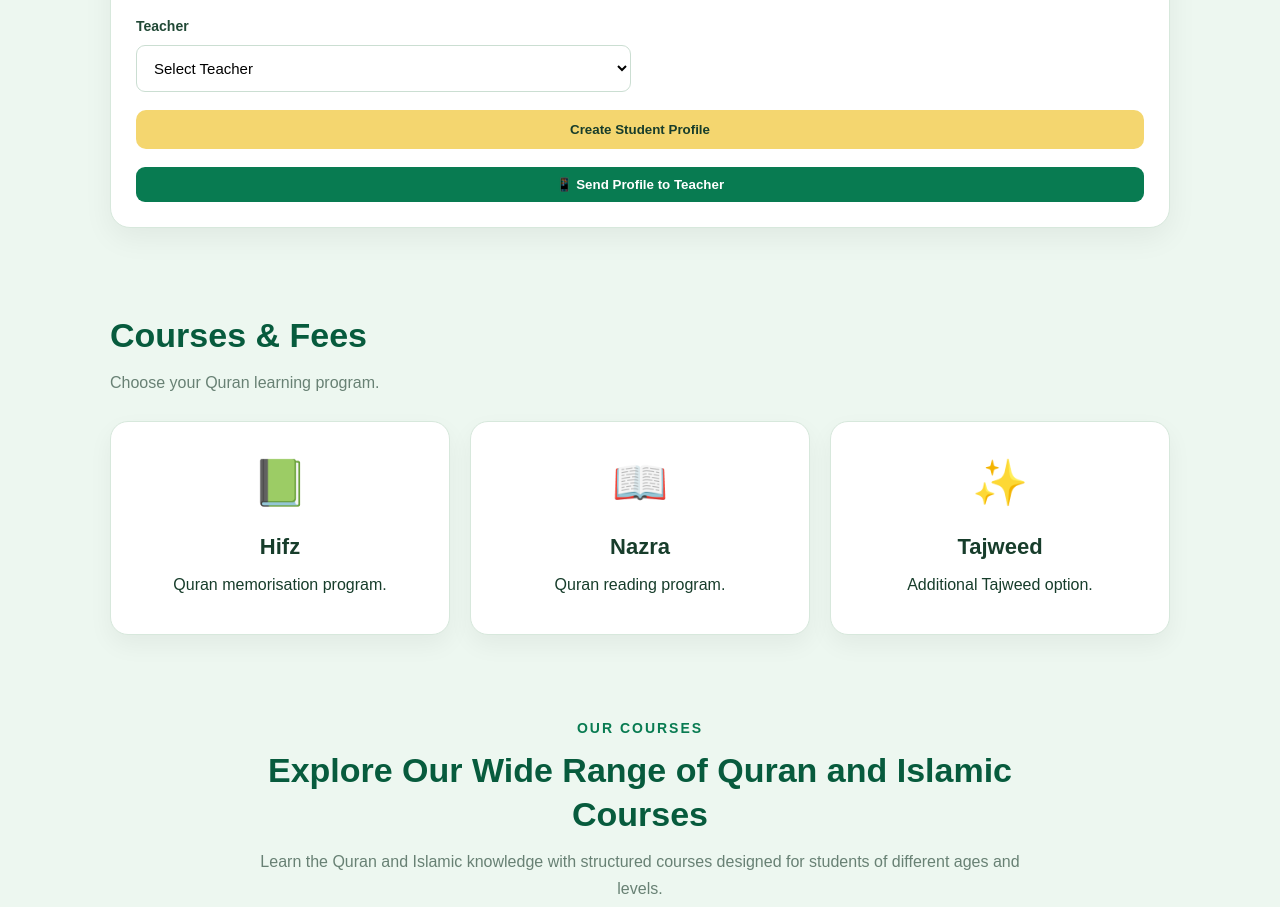
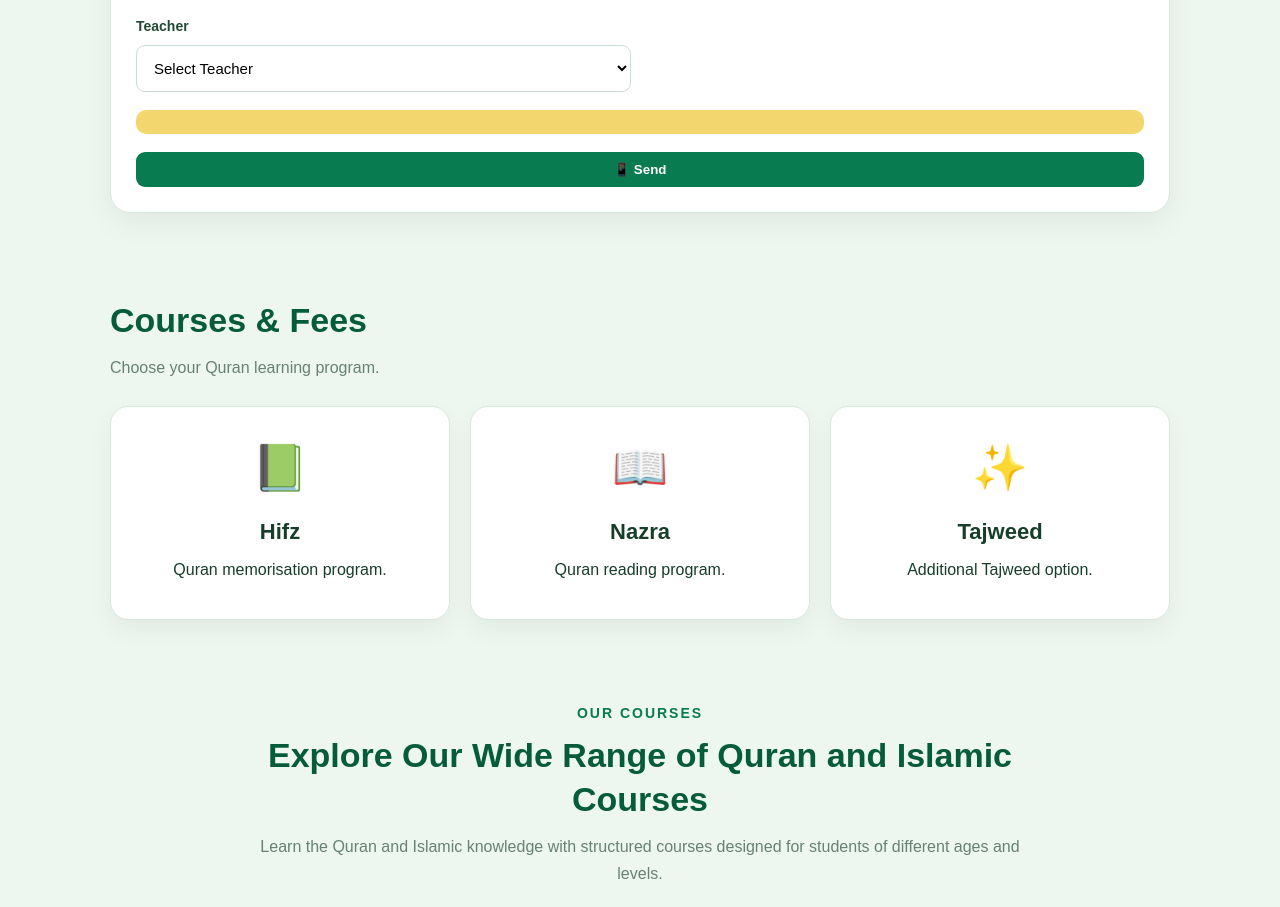
Before and after one commit to awantvhouse-crypto/IQRA-QURAN.ACADEMY, a plain HTML site: page index.html in a window 1280 px wide. Shown: the part 2181-3088 px from the top of the page. Drawn offline with Linux system fonts and the light colour scheme.

Commit message:
Update index.html

```diff
--- a/index.html
+++ b/index.html
@@ -2094,7 +2094,7 @@ Hafiz Musa
 class="button full"
 type="submit"
 >
-Create Student Profile
+
 </button>
 
 <button
@@ -2102,7 +2102,7 @@ type="button"
 class="green-button full"
 onclick="sendStudentToTeacher()"
 >
-📱 Send Profile to Teacher
+📱 Send
 </button>
 
 </form>
```
